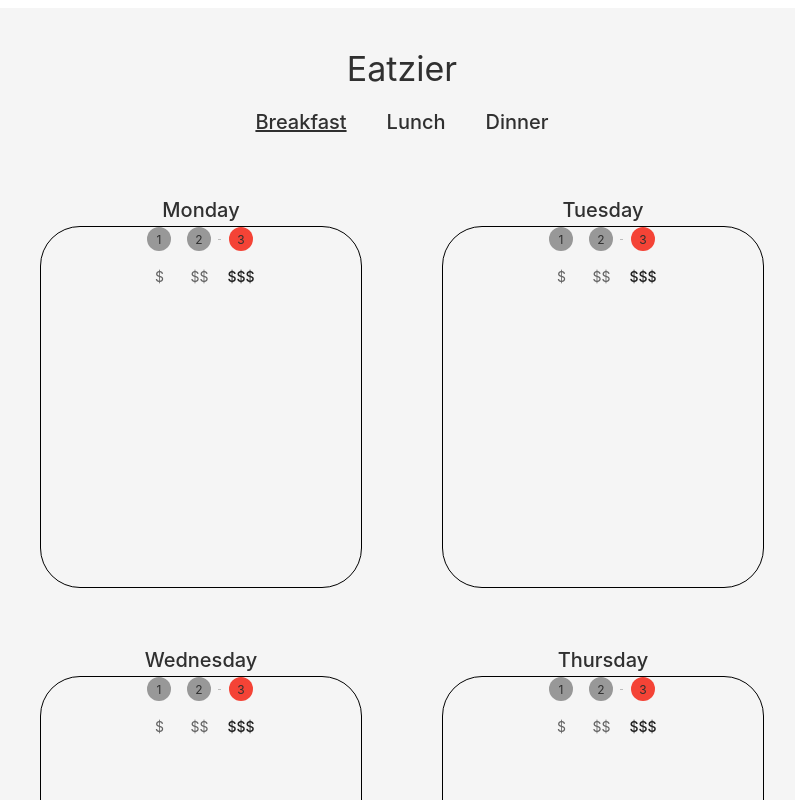
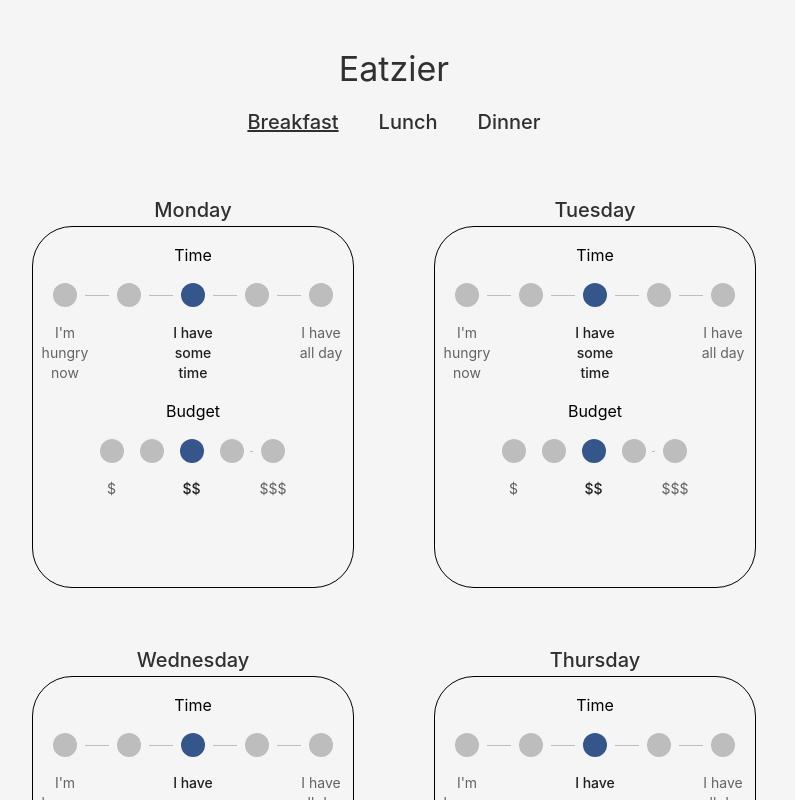
Before and after one commit to landonbconnell/eatzee, a React (Create React App) app in the folder client/: page / in a window 1280 px wide. Shown: the top 800 px of the page, without its empty margins (246-1041 px from the left). Built offline with nearby package versions, Linux system fonts and the light colour scheme.

Commit message:
improved variableStepper styling

```diff
--- a/client/src/App.tsx
+++ b/client/src/App.tsx
@@ -1,43 +1,43 @@
-import React from "react";
-import HomePage from "./components/HomePage/HomePage";
-import { ThemeProvider } from "@emotion/react";
-import { Box, createTheme } from "@mui/material";
+import React from 'react';
+import HomePage from './components/HomePage/HomePage';
+import { ThemeProvider } from '@emotion/react';
+import { createTheme } from '@mui/material';
+import './styles/App.css';
 
 const theme = createTheme({
   palette: {
     primary: {
-      light: "#f5f5f5",
-      main: "#f44336",
-      dark: "#ba000d",
-      contrastText: "#303030",
+      light: '#f5f5f5',
+      main: '#bdbdbd',
+      dark: '#757575',
+      contrastText: '#303030',
     },
     secondary: {
-      main: "#f44336",
+      light: '#a3b9dc',
+      main: '#607d8b',
+      dark: '#34568b',
     },
   },
   typography: {
     fontFamily: [
-      "-apple-system",
-      "BlinkMacSystemFont",
+      '-apple-system',
+      'BlinkMacSystemFont',
       '"Segoe UI"',
-      "Roboto",
+      'Roboto',
       '"Helvetica Neue"',
-      "Arial",
-      "sans-serif",
+      'Arial',
+      'sans-serif',
       '"Apple Color Emoji"',
       '"Segoe UI Emoji"',
       '"Segoe UI Symbol"',
-    ].join(","),
+    ].join(','),
   },
 });
 
 const App = () => {
   return (
     <ThemeProvider theme={theme}>
-      {/* Colors the app's background */}
-      <Box sx={{ width: "100vw", height: "100vh", bgcolor: "primary.light" }}>
-        <HomePage />
-      </Box>
+      <HomePage />
     </ThemeProvider>
   );
 };
--- a/client/src/components/HomePage/MealDayEdit.tsx
+++ b/client/src/components/HomePage/MealDayEdit.tsx
@@ -32,8 +32,19 @@ const MealDayEdit = ({ day }: MealDayEditProps) => {
       >
         <VariableStepper
           weekday={day.weekday}
+          variable={Variables.time}
+          labels={[
+            "I'm hungry now",
+            '',
+            'I have some time',
+            '',
+            'I have all day',
+          ]}
+        />
+        <VariableStepper
+          weekday={day.weekday}
           variable={Variables.budget}
-          labels={['$', '$$', '$$$']}
+          labels={['$', '', '$$', '', '$$$']}
         />
       </Box>
     </Stack>
--- a/client/src/components/HomePage/MealTab.tsx
+++ b/client/src/components/HomePage/MealTab.tsx
@@ -23,7 +23,7 @@ const MealTab = ({ meal }: MealTabProps) => {
         cursor: 'pointer', // Changes the cursor to a hand on hover
         textDecoration: meal === currentMeal ? 'underline' : 'none', // Underline if this meal is the selected one
         '&:hover': {
-          color: 'secondary.main', // Changes the text color on hover
+          color: 'secondary.dark', // Changes the text color on hover
         },
       }}
     >
--- a/client/src/components/HomePage/VariableStepper.tsx
+++ b/client/src/components/HomePage/VariableStepper.tsx
@@ -1,17 +1,39 @@
 import React from 'react';
-import { Stepper, Step, StepLabel, Stack } from '@mui/material';
+import {
+  Stepper,
+  Step,
+  StepLabel,
+  Stack,
+  StepIcon,
+  Typography,
+} from '@mui/material';
 import { updateVariable } from 'redux/reducers/mealsSlice';
 import { useDispatch, useSelector } from 'react-redux';
 import { daysSelector } from 'redux/selectors/daysSelector';
-import { variableToPropString } from 'utils/variableToString';
+import { variableToPropString, variableToString } from 'utils/variableToString';
 import { Weekdays } from 'models/meals/enums/Weekdays';
 import { Variables } from 'models/meals/enums/Variables';
+
+/* local helper component */
+const CustomStepIcon = ({ active, ...props }) => {
+  return (
+    <StepIcon
+      {...props}
+      icon={''}
+      sx={{
+        color: active ? 'secondary.dark' : 'primary.main',
+      }}
+    />
+  );
+};
 
 interface VariableStepperProps {
   weekday: Weekdays;
   variable: Variables;
   labels: string[];
 }
+
+/* main component */
 
 const VariableStepper = ({
   weekday,
@@ -24,11 +46,18 @@ const VariableStepper = ({
 
   return (
     <Stack direction='column' justifyContent='center' alignItems='center'>
+      <Typography sx={{ padding: '1rem 0 1rem 0' }}>
+        {variableToString(variable)}
+      </Typography>
       <Stepper nonLinear activeStep={activeStep} alternativeLabel>
-        {labels.map((label, index) => (
-          <Step key={label}>
+        {labels.map((label, index) => {
+          const StepIconWithProps = (props) => (
+            <CustomStepIcon active={activeStep === index} {...props} />
+          );
+          return (
+            <Step key={index}>
               <StepLabel
-              icon=''
+                StepIconComponent={StepIconWithProps}
                 onClick={() =>
                   dispatch(updateVariable({ weekday, variable, value: index }))
                 }
@@ -36,7 +65,8 @@ const VariableStepper = ({
                 {label}
               </StepLabel>
             </Step>
-        ))}
+          );
+        })}
       </Stepper>
     </Stack>
   );
--- /dev/null
+++ b/client/src/styles/App.css
@@ -0,0 +1,3 @@
+body {
+  background-color: #f5f5f5;
+}
```
Also changed, not shown: client/src/styles/MealDayEdit.css (added). Lines whose indentation alone changed are shown as unchanged.
